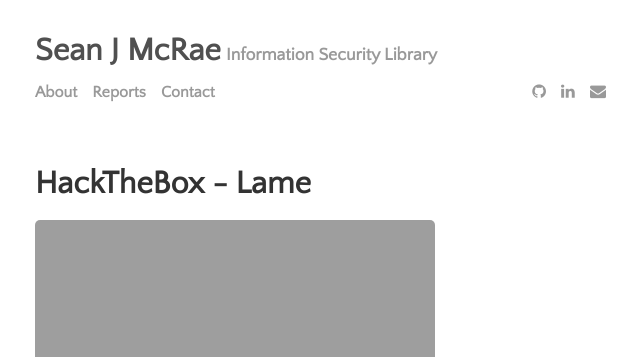
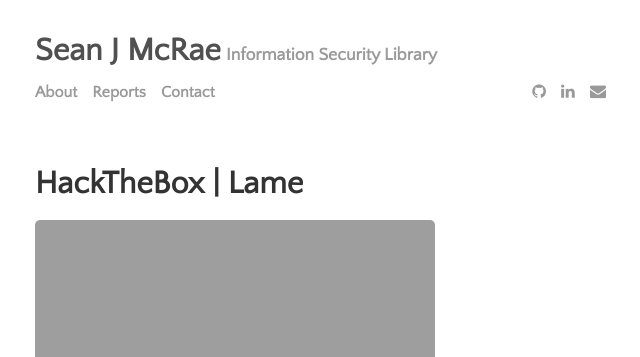
Before and after one commit to officialhocc/officialhocc.github.io, a Jekyll site: the page built from _posts/2017-08-21-htb-lame.md, in a window 1280 px wide and 900 px high. Shown: the top 357 px of the window, without its empty margins (317-957 px from the left). Built offline with Jekyll 4.4.1, drawn with Linux system fonts in a browser that asks for light colours; nearby versions of some CDN libraries.

```diff
--- a/_posts/2017-08-21-htb-lame.md
+++ b/_posts/2017-08-21-htb-lame.md
@@ -1,6 +1,6 @@
 ---
 layout: post
-title: HackTheBox - Lame
+title: HackTheBox | Lame
 date: 2018-07-03 23:00:00 +0000
 categories:
 - hackthebox
```
